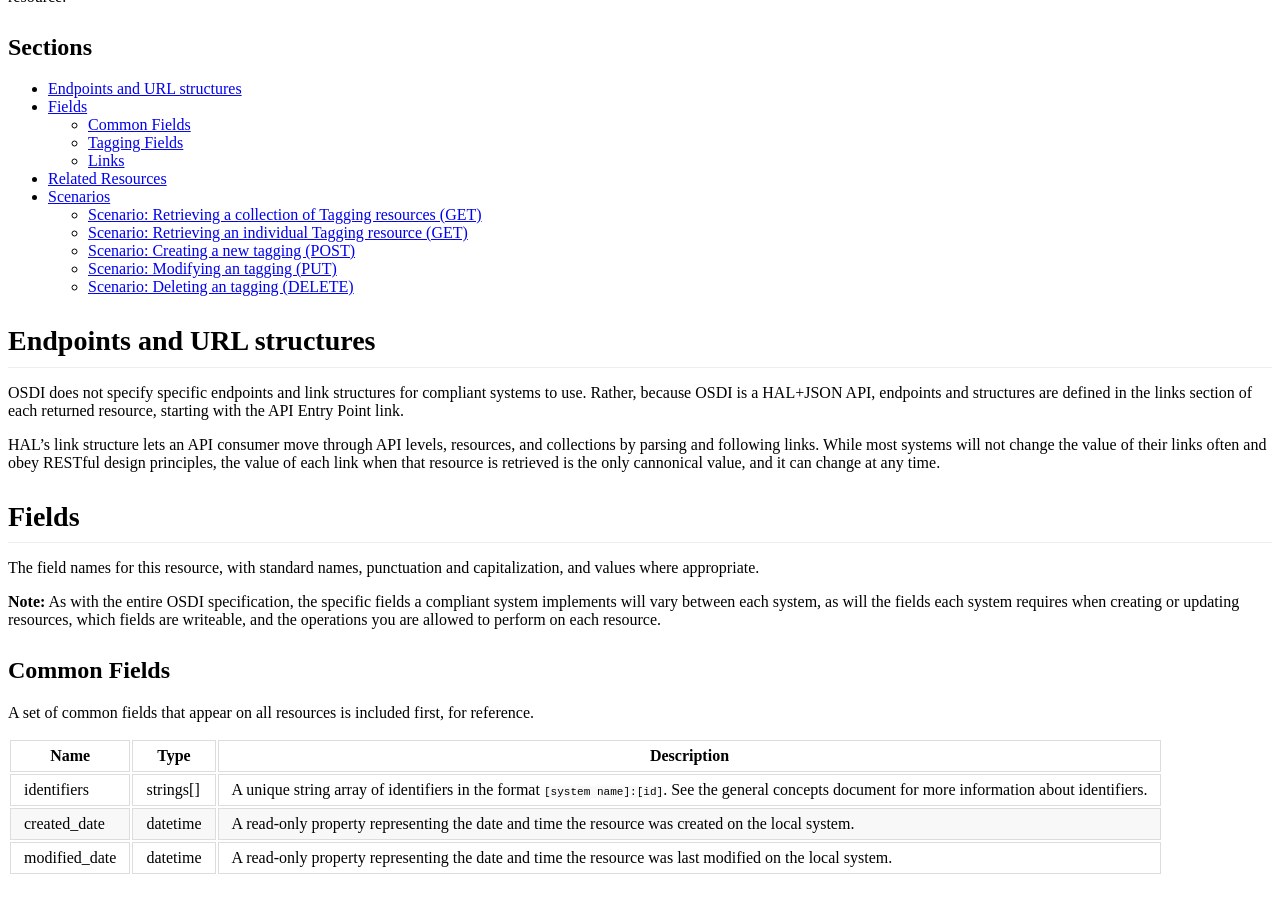
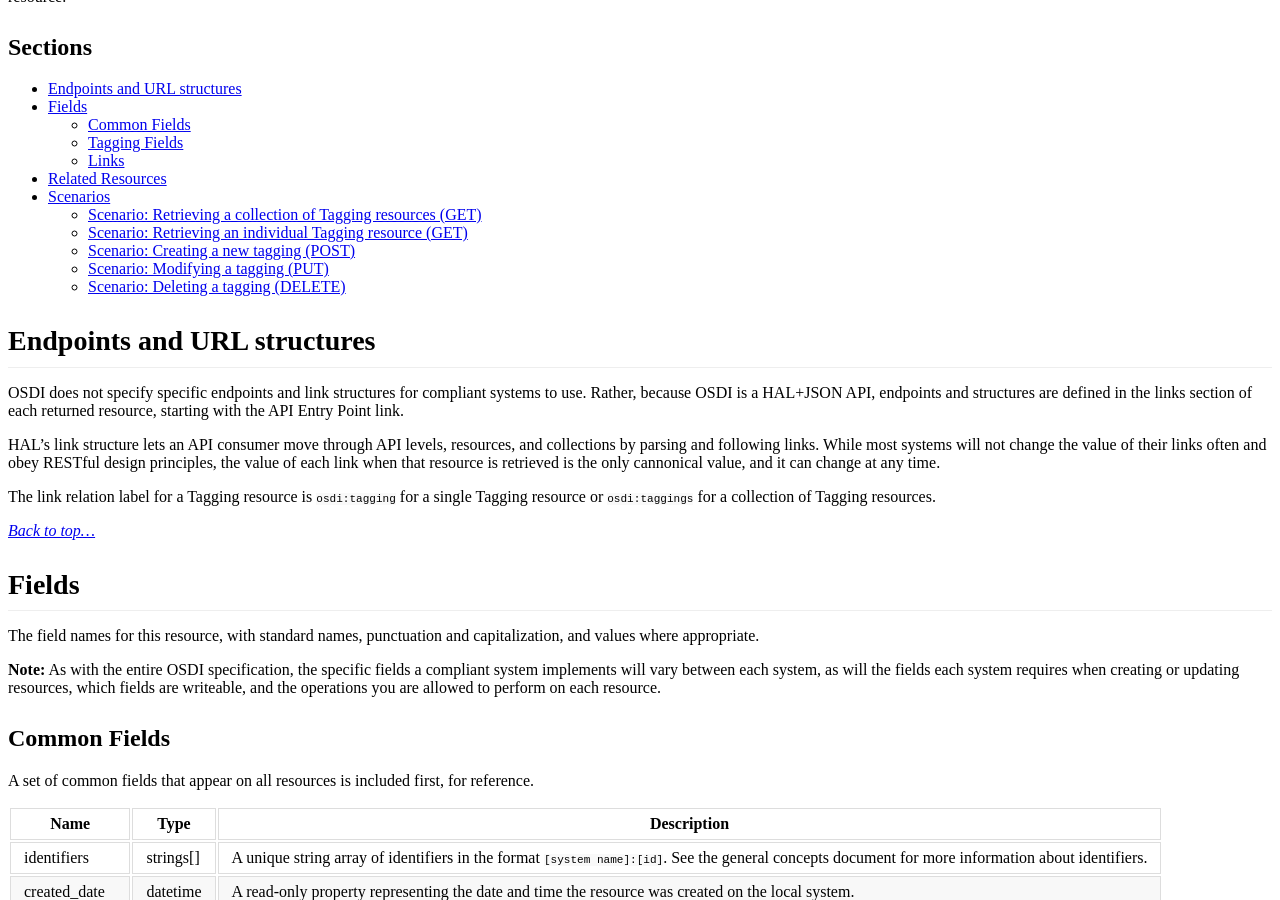
Before and after one commit to opensupporter/osdi-docs, a Jekyll site: the page built from taggings.md, in a window 1280 px wide and 900 px high, scrolled down 751 px. Built offline with Jekyll 4.4.1, drawn with Linux system fonts in a browser that asks for light colours; a style sheet for code colours, icons or effects is not loaded.

Commit message:
fixing typos

````diff
--- a/taggings.md
+++ b/taggings.md
@@ -23,10 +23,14 @@ As an example, a customer might have a tag for volunteers.  Each Person who has
     * [Scenario: Retrieving a collection of Tagging resources (GET)](#scenario-retrieving-a-collection-of-tagging-resources-get)
     * [Scenario: Retrieving an individual Tagging resource (GET)](#scenario-scenario-retrieving-an-individual-tagging-resource-get)
     * [Scenario: Creating a new tagging (POST)](#scenario-creating-a-new-tagging-post)
-    * [Scenario: Modifying an tagging (PUT)](#scenario-modifying-an-tagging-put)
-    * [Scenario: Deleting an tagging (DELETE)](#scenario-deleting-an-tagging-delete)
+    * [Scenario: Modifying a tagging (PUT)](#scenario-modifying-a-tagging-put)
+    * [Scenario: Deleting a tagging (DELETE)](#scenario-deleting-a-tagging-delete)
 
 {% include endpoints_and_url_structures.md %}
+
+The link relation label for a Tagging resource is ```osdi:tagging``` for a single Tagging resource or ```osdi:taggings``` for a collection of Tagging resources.
+
+_[Back to top...](#)_
 
 ## Fields
 
````
